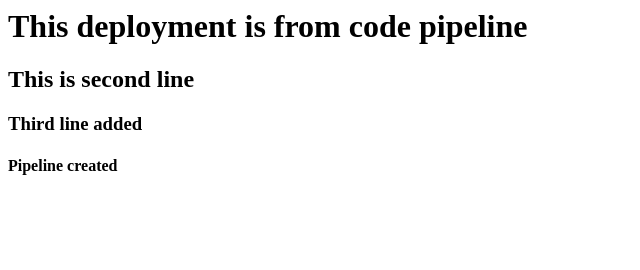
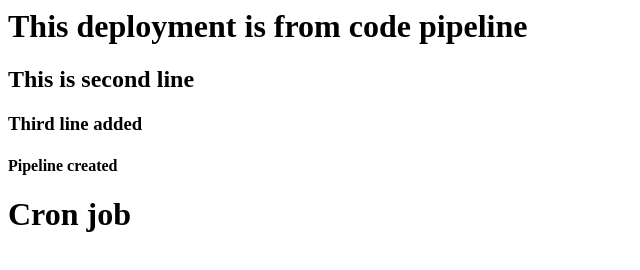
Before and after one commit to GirishIN/repoB202611, a plain HTML site: page index.html in a window 1280 px wide. Shown: the whole page, without its empty margins (0-640 px from the left). Drawn offline with Linux system fonts and the light colour scheme.

Commit message:
Update index.html

```diff
--- a/index.html
+++ b/index.html
@@ -2,3 +2,4 @@
 <h2>This is second line</h2>
 <h3>Third line added</h3>
 <h4>Pipeline created</h4>
+<h1>Cron job</h1>
```
